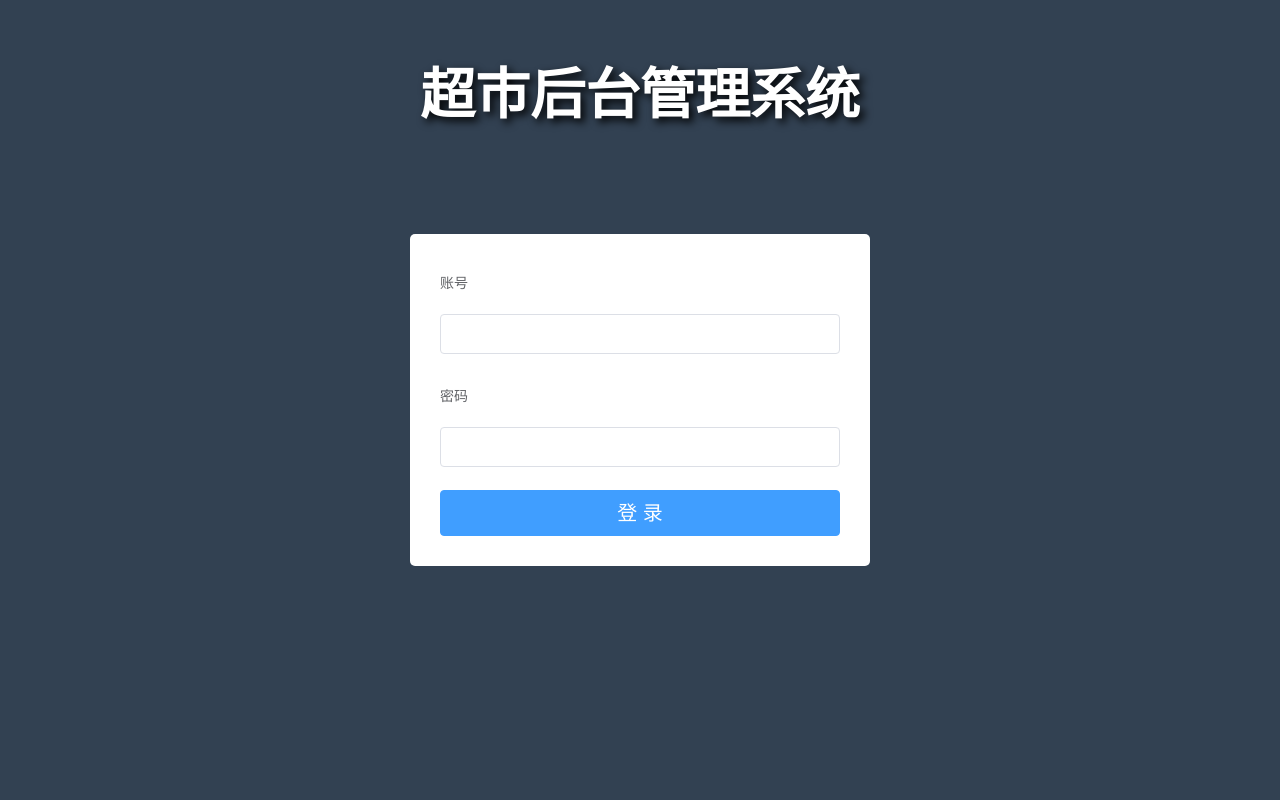
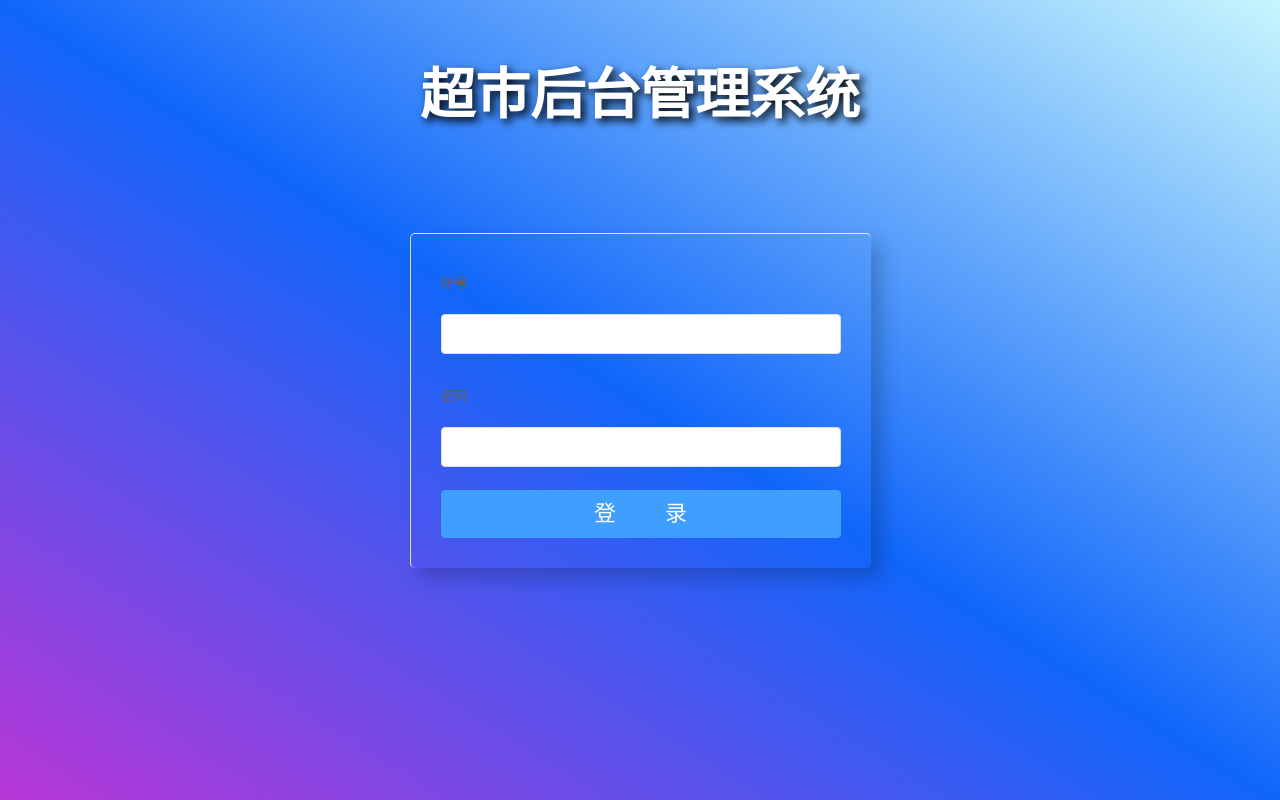
Before and after one commit to liunianjie415/shoptest, a Vue app: page / in a window 1280 px wide. Built offline with nearby package versions, Linux system fonts and the light colour scheme.

Commit message:
修改小Bug，优化界面

```diff
--- a/src/components/login.vue
+++ b/src/components/login.vue
@@ -1,6 +1,6 @@
 <template>
 <div class="login-wrap">
-    <span class="title">超市后台管理系统</span>
+    <span class="logintitle">超市后台管理系统</span>
     <el-form class="login-form" label-position="top" label-width="80px" :model="formdata">
         <el-form-item label="账号">
             <el-input v-model="formdata.username" clearable></el-input>
@@ -8,12 +8,13 @@
         <el-form-item label="密码">
             <el-input type="password" v-model="formdata.password" @keyup.enter.native="handleLogin()" clearable></el-input>
         </el-form-item>
-        <el-button type="primary" class="login-btn" @click.prevent="handleLogin()">登 录</el-button>
+        <el-button type="primary" class="login-btn" @click.prevent="handleLogin()">登&nbsp;&nbsp;&nbsp;&nbsp;&nbsp;&nbsp;&nbsp;&nbsp;录</el-button>
     </el-form>
 </div>
 </template>
 
 <script>
+import moment from 'moment'
 export default {
     data() {
         return {
@@ -33,10 +34,12 @@ export default {
             const resultpwd = data.some((value, index, data) => {
                 return value.ename == this.formdata.username && value.epassword == this.formdata.password
             })
-            let eauth = ''
+            let eauth = '',
+                outime = ''
             for (let i = 0; i < data.length; i++) {
                 if (this.formdata.username == data[i].ename) {
                     eauth = data[i].eauth
+                    outime = data[i].eouttime
                 }
             }
             if (this.formdata.username == '') {
@@ -50,6 +53,8 @@ export default {
                     } else {
                         if (!resultpwd) {
                             this.$message.error('密码不正确')
+                        } else if (moment().isAfter(moment(outime).add(1,'d'))) {
+                            this.$message.error('此员工已离职')
                         } else {
                             localStorage.setItem('user', this.formdata.username)
                             localStorage.setItem('authorise', eauth)
@@ -73,14 +78,17 @@ export default {
 <style>
 .login-wrap {
     height: 100%;
-    background-color: #324152;
+    background:linear-gradient(to left bottom, #C7F6FD,#1166FA,#B837D7);
     display: flex;
     justify-content: center;
     align-items: center;
 }
 
 .login-wrap .login-form {
-    background-color: #fff;
+    background:linear-gradient(left top, #EAE5C9, #6CC6CB);
+    box-shadow: 10px 10px 20px rgba(0, 0, 0, 0.2);
+    border-top: 1px solid rgba(255, 255, 255, 0.8);
+    border-left: 1px solid rgba(255, 255, 255, 0.8);
     width: 400px;
     padding: 30px;
     border-radius: 5px;
@@ -88,10 +96,10 @@ export default {
 
 .login-wrap .login-form .login-btn {
     width: 100%;
-    font-size: 20px;
+    font-size: 22px;
 }
 
-.title {
+.login-wrap .logintitle {
     display: block;
     position: absolute;
     top: 50px;
```
